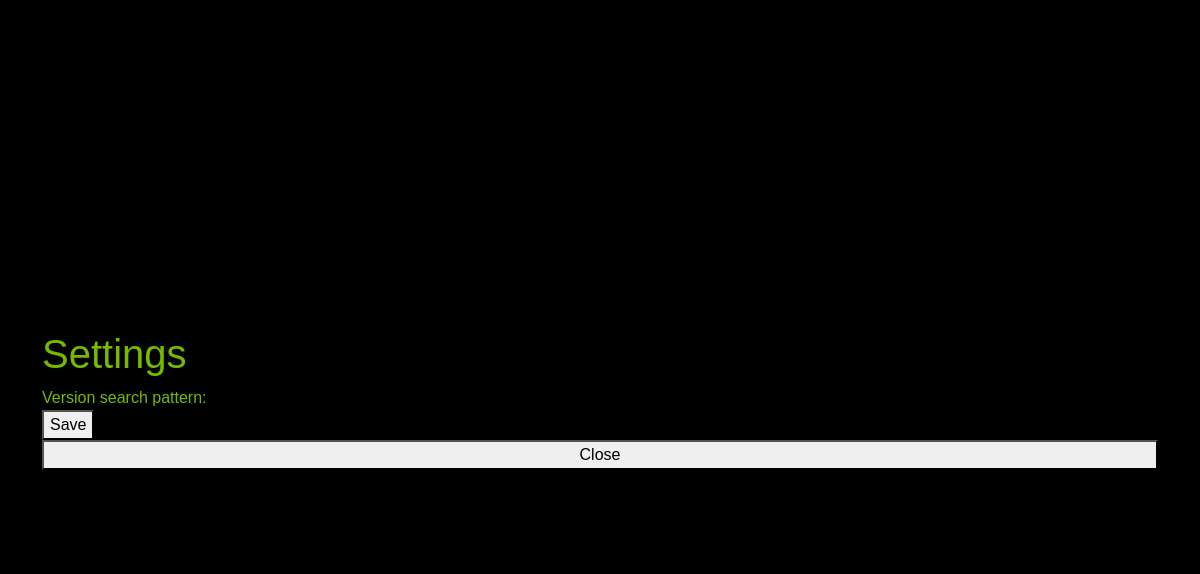
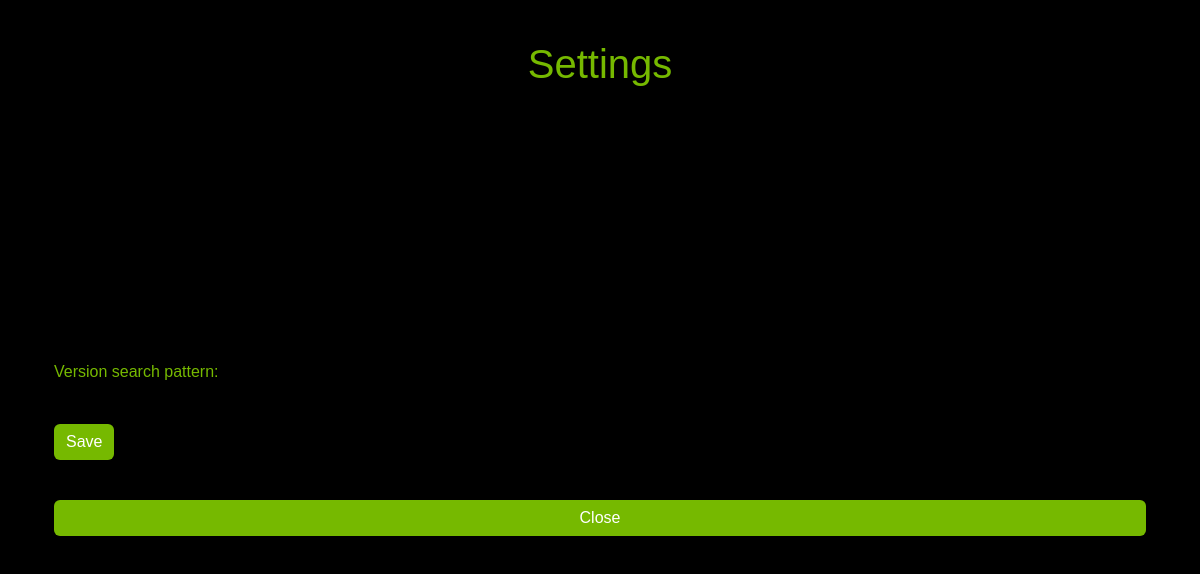
Before and after one commit to LevyMatan/version_finder, an Electron app: page settings.html in a window 1200 px wide. Drawn offline with nearby package versions, Linux system fonts and the light colour scheme; no server answers; files whose address does not match are found by name.

Commit message:
Update style.css and main.js for centered heading and add top margin/padding to h1

```diff
--- a/css/style.css
+++ b/css/style.css
@@ -14,8 +14,17 @@ body {
 
 h1, h2 {
     color: #76b900; /* NVIDIA Green headings */
+    text-align: center;
+}
+/* Add a top margin */
+.container.centered.height > h1 {
+    margin-top: 20px; /* Adjust the value as needed */
 }
 
+/* Or, add top padding */
+.container.centered.height > h1 {
+    padding-top: 20px; /* Adjust the value as needed */
+}
 .form-control {
     background-color: #1a1a1a; /* Dark gray input fields */
     color: #76b900; /* NVIDIA Green text */
--- a/main.js
+++ b/main.js
@@ -8,7 +8,7 @@ let mainWindow;
 
 const settingsPath = path.join(app.getPath('userData'), 'version-finder-settings.json');
 const DEFAULT_SEARCH_PATTERN_DOT_NOTATION_VERSION_REGEX = /Version: (\d+\.\d+\.\d+)/;
-const DEFAULT_SEARCH_PATTERN_UNDERSCORE_NOTATION_VERSION_REGEX = /Version: (\d+_\d+_\d+)/;
+const DEFAULT_SEARCH_PATTERN_UNDERSCORE_NOTATION_VERSION_REGEX = /Version: (XX_\d+_\d+_\d+)/;
 let settings = {};
 let settings_search_pattern_html_form_options = [];
 const isDevMode = process.env.NODE_ENV === "development";
@@ -289,7 +289,9 @@ ipcMain.on('open-settings', () => {
     settingsWindow.loadFile('settings.html');
     settingsWindow.once('ready-to-show', () => {
       settingsWindow.show();
-      settingsWindow.webContents.openDevTools();
+      if (isDevMode) {
+        settingsWindow.webContents.openDevTools();
+      }
     });
 
     settingsWindow.on('closed', () => {
--- a/settings.html
+++ b/settings.html
@@ -11,15 +11,17 @@
   <title>Settings</title>
 </head>
 <body>
-  <div class="container centered text-align">
+  <div class="container centered height">
     <h1>Settings</h1>
-    <form id="settingsForm">
-      <label>Version search pattern:</label><br>
-      <div class="input-group-by-matan" id="searchPatternInputGroup"></div>
-      <button type="submit">Save</button>
-    </form>
+    <div class="container centered text-align">
+      <form id="settingsForm">
+        <label>Version search pattern:</label><br>
+        <div class="input-group-by-matan" id="searchPatternInputGroup"></div>
+        <button type="submit" class="btn btn-primary extra-top-space">Save</button>
+      </form>
 
-    <button id="closeButton">Close</button>
+      <button id="closeButton" class="btn btn-primary extra-top-space">Close</button>
+    </div>
   </div>
   </body>
 <script src="settings.js"></script>
```
